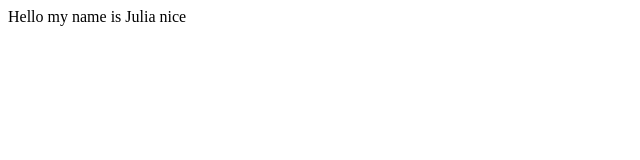
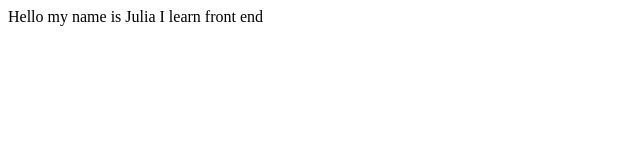
Before and after one commit to juliayp/fe-start-131223, a plain HTML site: page 01/myPage.html in a window 1280 px wide. Shown: the full height of the page, 0-640 px from the left. Drawn offline with Linux system fonts and the light colour scheme.

Commit message:
new word 2

```diff
--- a/01/myPage.html
+++ b/01/myPage.html
@@ -6,6 +6,6 @@
     <title>Document</title>
 </head>
 <body>
-    Hello my name is Julia nice
+    Hello my name is Julia I learn front end
 </body>
 </html>
```
